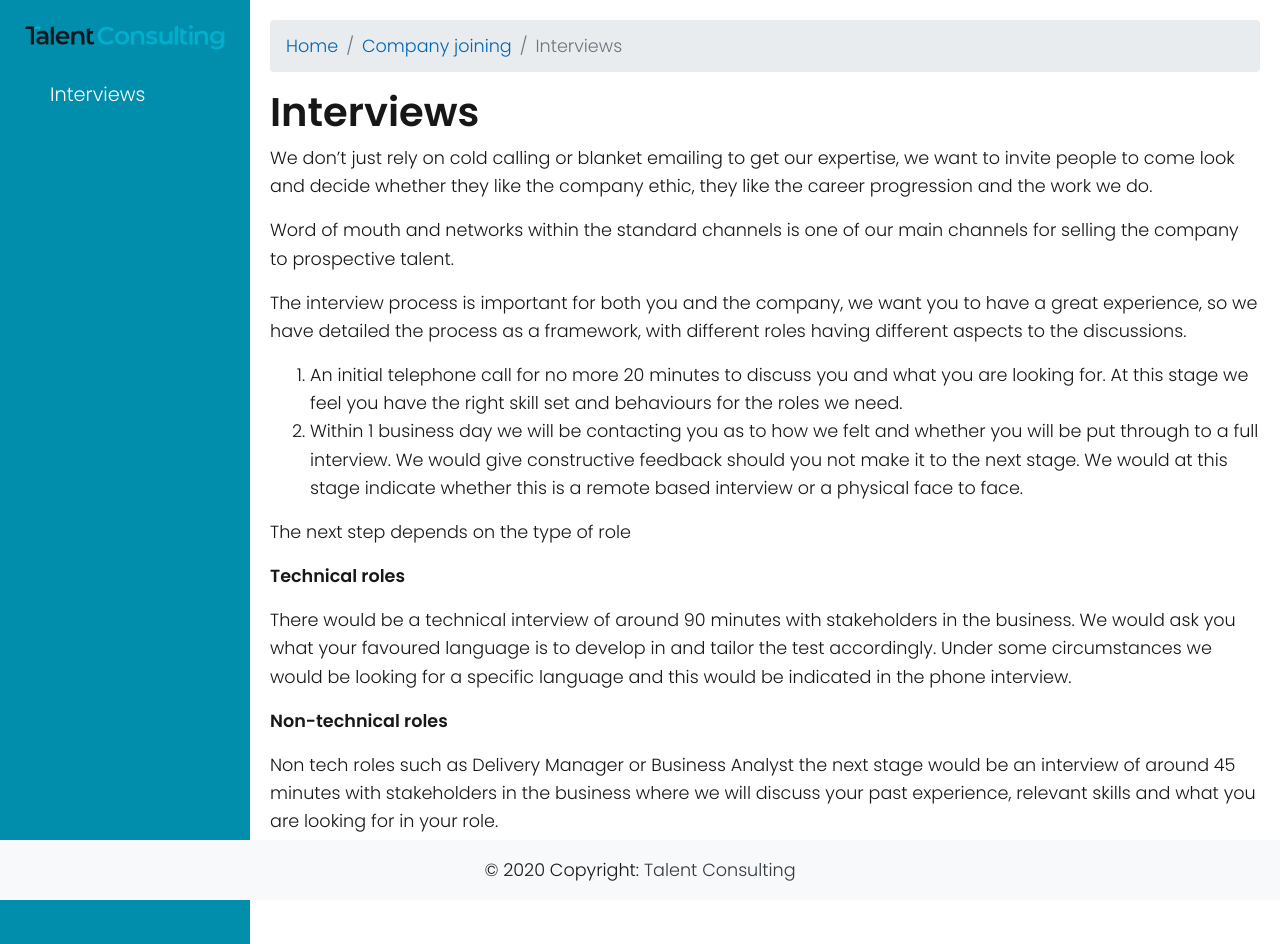
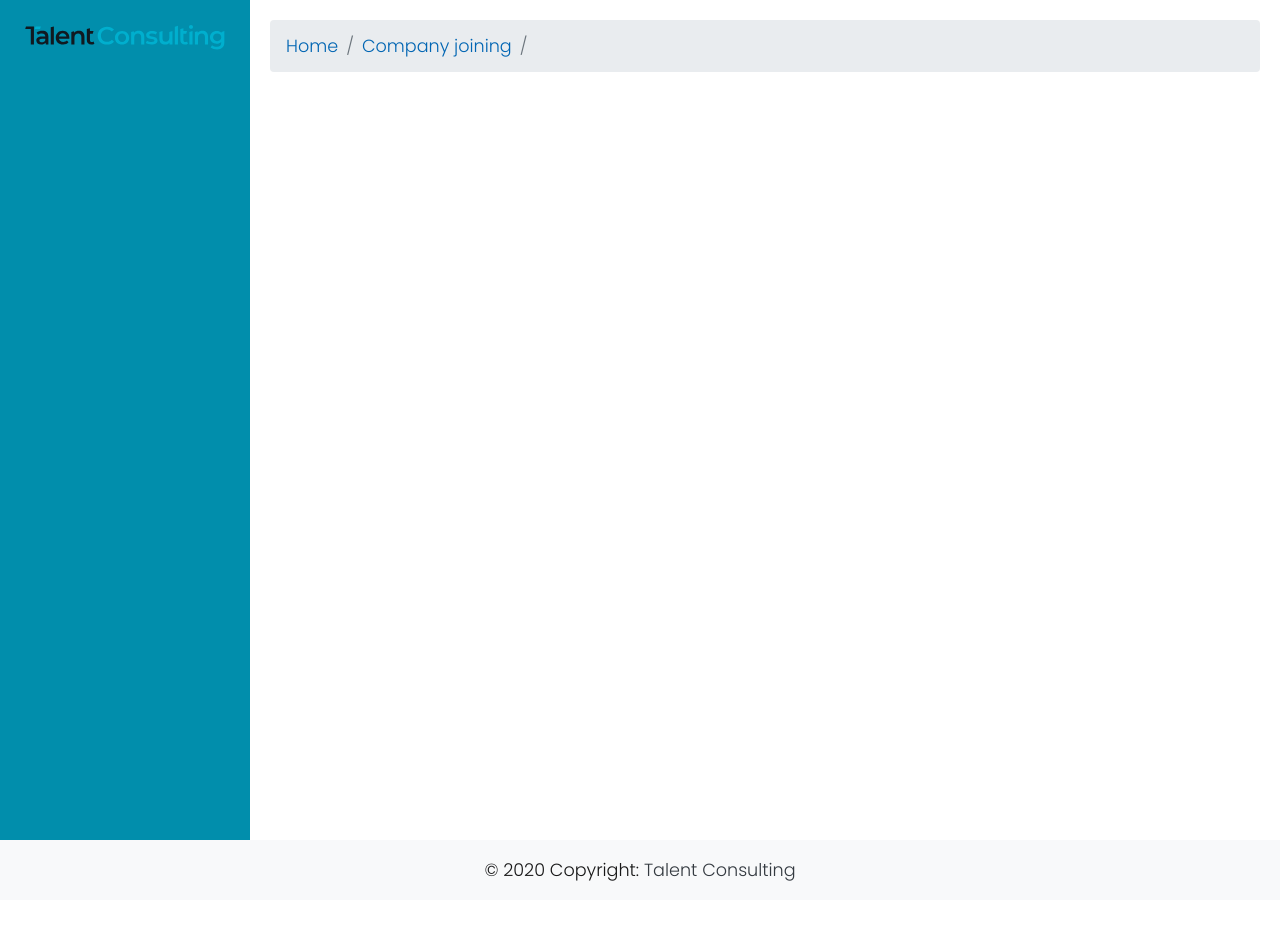
Before and after one commit to talent-consulting/talent-consulting.github.io, a Jekyll site: the page built from docs/company-joining/interviews.md, in a window 1280 px wide. Built offline with Jekyll 4.4.1, drawn with Linux system fonts in a browser that asks for light colours; nearby versions of some CDN libraries; our own code applies the rules of GitHub Pages for plain Markdown files; after the commit the page ends 900 px from its top, so only the background shows below that.

Commit message:
remove page

```diff
--- a/docs/company-joining/interviews.md
+++ b/docs/company-joining/interviews.md
@@ -1,30 +0,0 @@
----
-category: Company
-type: Joining
-icon: fas fa-clipboard-question fa-2x
-description: Joining, what you can expect from the process
-order: 1000
----
-
-# Interviews
-
-We don't just rely on cold calling or blanket emailing to get our expertise, we want to invite people to come look and decide whether they like the company ethic, they like the career progression and the work we do.
-
-Word of mouth and networks within the standard channels is one of our main channels for selling the company to prospective talent.
-
-The interview process is important for both you and the company, we want you to have a great experience, so we have detailed the process as a framework, with different roles having different aspects to the discussions.
-
-1. An initial telephone call for no more 20 minutes to discuss you and what you are looking for. At this stage we feel you have the right skill set and behaviours for the roles we need.
-2. Within 1 business day we will be contacting you as to how we felt and whether you will be put through to a full interview. We would give constructive feedback should you not make it to the next stage. We would at this stage indicate whether this is a remote based interview or a physical face to face.
-
-The next step depends on the type of role
-
-__Technical roles__
-
-There would be a technical interview of around 90 minutes with stakeholders in the business. We would ask you what your favoured language is to develop in and tailor the test accordingly. Under some circumstances we would be looking for a specific language and this would be indicated in the phone interview.
-
-__Non-technical roles__
-
-Non tech roles such as Delivery Manager or Business Analyst the next stage would be an interview of around 45 minutes with stakeholders in the business where we will discuss your past experience, relevant skills and what you are looking for in your role.
-
-To find out more about the interview for particular roles please click [here](/company-roles)
```
Also changed, not shown: docs/company-about/history.md (line endings or trailing spaces).
